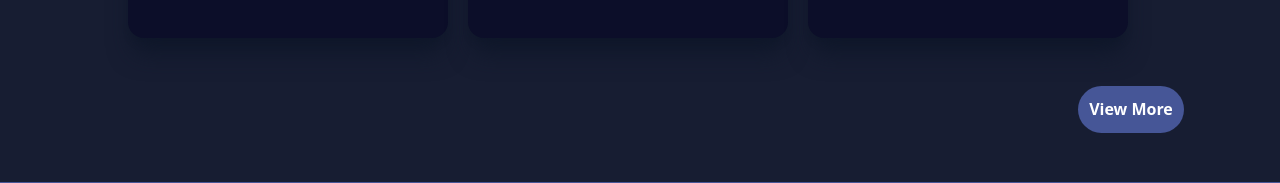
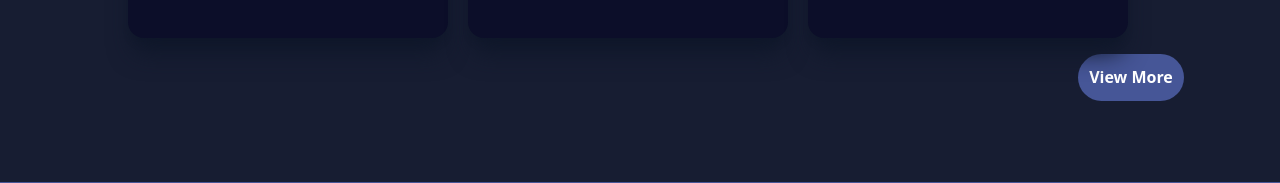
Before and after one commit to jummy16/My-Portfolio, a React (Vite) app: page / in a window 1280 px wide. Shown: the part 2602-2785 px from the top of the page. Built offline with nearby package versions, Linux system fonts and the light colour scheme.

Commit message:
Update project.css

```diff
--- a/src/Project/project.css
+++ b/src/Project/project.css
@@ -1,6 +1,6 @@
 .project-btn{
     float: right;
-    /* margin-top: -4rem; */
+    margin-top: -2rem;
     padding: 0.7rem;
 }
 /* @media (max-width:900px) {
```
